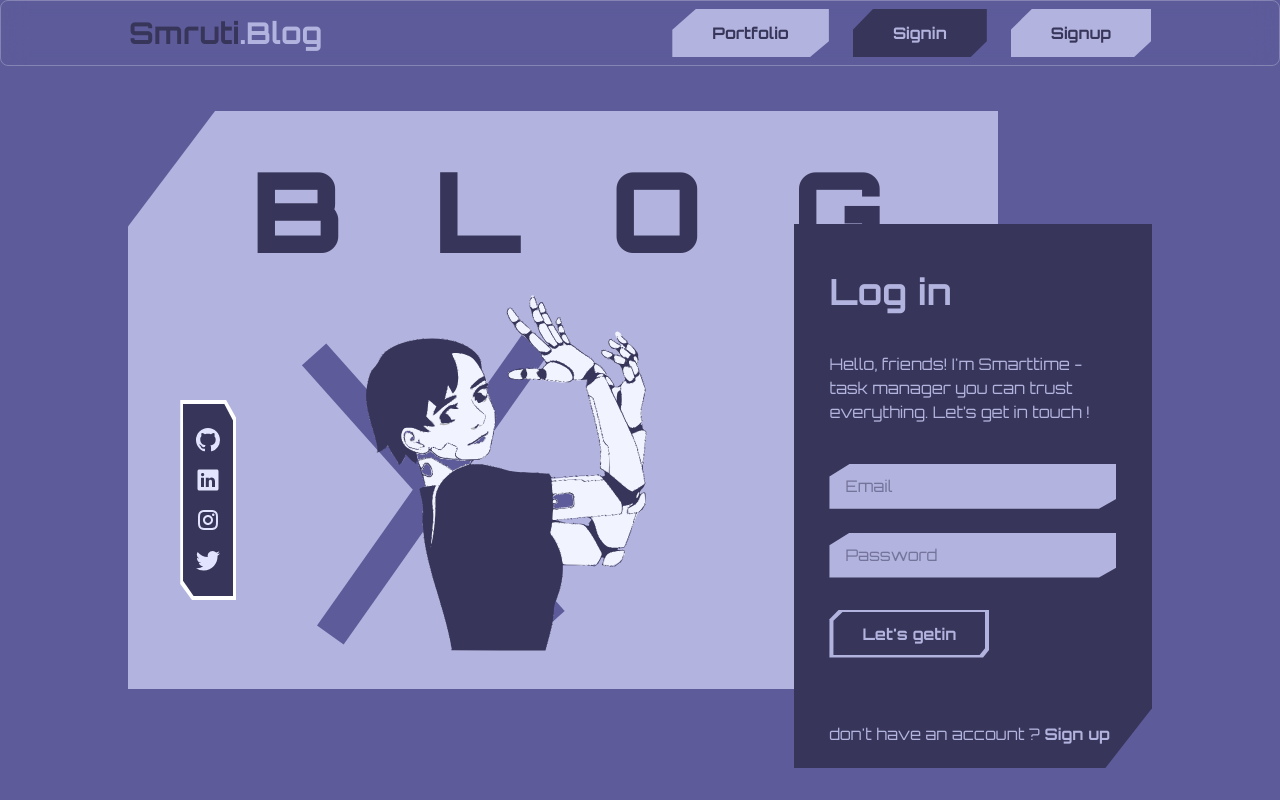
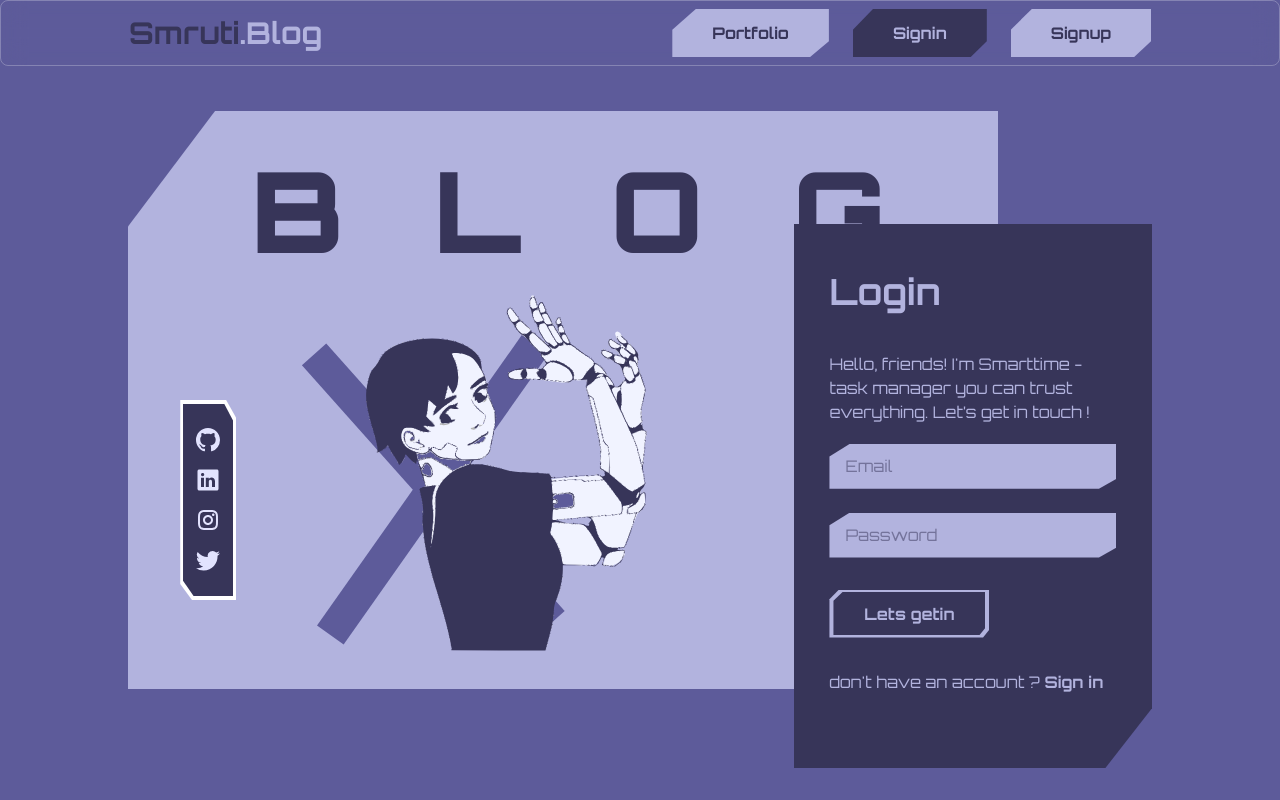
Before and after one commit to smrutiofficial/smofficial, a Next.js app in the folder smblog/: page /login in a window 1280 px wide. Built offline with nearby package versions, Linux system fonts and the light colour scheme.

Commit message:
complete auth

```diff
--- a/smblog/pages/login.tsx
+++ b/smblog/pages/login.tsx
@@ -1,22 +1,55 @@
-import React from 'react';
-import { useRouter } from 'next/router';
+import React, { useState } from 'react';
+import "../app/globals.css";
 import Nav from "../components/Nav";
-import "../app/globals.css"
 import Image from 'next/image';
 import { RiInstagramLine } from "react-icons/ri";
 import { BsTwitter } from "react-icons/bs";
 import { VscGithubInverted } from "react-icons/vsc";
 import { IoLogoLinkedin } from "react-icons/io5";
+import { useRouter } from 'next/router';
 
 
 const Login = () => {
   const router = useRouter();
+  const [formData, setFormData] = useState({ username: '', email: '', password: '' });
+  const [error, setError] = useState(false);
+  const [loading, setLoading] = useState(false);
 
+  const handleChange = (e: any) => {
+    setFormData({ ...formData, [e.target.id]: e.target.value })
+  };
+  const handlesubmit = async (e: any) => {
+    e.preventDefault();
+    try {
+      setLoading(true);
+      setError(false);
+      const res = await fetch('http://localhost:8000/api/auth/signin', {
+        method: 'POST',
+        headers: {
+          'Content-Type': 'application/json'
+        },
+        body: JSON.stringify(formData)
+      });
+      const data = await res.json();
+      setLoading(false);
+      // setError(false);
+      if (data.success === false){
+        setError(true);
+        return;
+      }
+       // Navigate to home page after successful authentication
+       router.push('/');
+      // console.log(data)
+    } catch (err) {
+      setLoading(false);
+      setError(true);
+    }
+  };
   const handleClick = {
-    signup: () => router.push('/register')
+    register: () => router.push('/register')
   };
   return (
-    <section className="h-screen  w-screen overflow-hidden bg-[#5D5B9A] flex justify-center items-center">
+    <section className="h-screen w-screen overflow-hidden bg-[#5D5B9A] flex justify-center items-center">
       <Nav />
       <div className=" w-[80%] h-[85%] flex items-center relative">
 
@@ -45,29 +78,36 @@ const Login = () => {
         {/* main login section */}
         <div className="cpath_2 absolute bg-[#373559] w-[35%] h-[80%] right-0 transform translate-y-[6rem] flex flex-col items-center pt-[3rem]" >
           <div className="w-[80%] text-[#B2B3DE]">
-            <p className='text-4xl font-bold mb-10'>Log in</p>
+            <p className='text-4xl font-bold mb-10'>Login</p>
             <p className='mb-5'>Hello, friends! I&apos;m Smarttime - task manager you can trust everything. Let’s get in touch !</p>
-            <form>
+            <form onSubmit={handlesubmit}>
               <input
-                className='w-full h-[2.8rem] text-[#373559] px-4 bg-[#B2B3DE] mt-5 inputc'
+                className='w-full h-[2.8rem] text-[#373559] px-4 bg-[#B2B3DE] inputc'
                 type="text"
+                id='email'
                 placeholder='Email'
+                onChange={handleChange}
               /><br /><br />
               <input
                 className='w-full text-[#373559] px-4 h-[2.8rem] bg-[#B2B3DE] inputc'
                 type="password"
+                id='password'
                 placeholder='Password'
+                onChange={handleChange}
               /><br />
-              <div className="mb-[4rem] mt-[2rem] bg-[#B2B3DE] text-black px-5 py-3 w-[10rem] h-[3rem] flex flex-col justify-center items-center relative inputbtn">
+              <div className="mb-[2rem] mt-[2rem] bg-[#B2B3DE] text-black px-5 py-3 w-[10rem] h-[3rem] flex flex-col justify-center items-center relative inputbtn">
                 <div className="bg-[#373559] w-[95%] h-[90%] absolute flex text-center items-center justify-center inputbtn">
-                  <button className='text-[#B2B3DE] font-bold'>Let&apos;s getin</button>
+                  <button disabled={loading} className='text-[#B2B3DE] font-bold disabled:opacity-40'> {loading ? 'Loading ...' : 'Lets getin'}</button>
                 </div>
               </div>
             </form>
+            <p className='text-red-400'>{error && 'Something went wrong!'}</p>
+
             <p>don&apos;t have an account ?
               <span
-              onClick={handleClick.signup}
-              className='font-bold cursor-pointer'> Sign up</span> </p>
+                onClick={handleClick.register}
+                className='font-bold cursor-pointer'> Sign in</span>
+            </p>
           </div>
         </div>
       </div>
@@ -75,4 +115,4 @@ const Login = () => {
   )
 }
 
-export default Login;
+export default Login
--- a/smblog/pages/register.tsx
+++ b/smblog/pages/register.tsx
@@ -36,7 +36,8 @@ const Register = () => {
         setError(true);
         return;
       }
-      console.log(data)
+      router.push('/login');
+      // console.log(data)
     } catch (err) {
       setLoading(false);
       setError(true);
```
